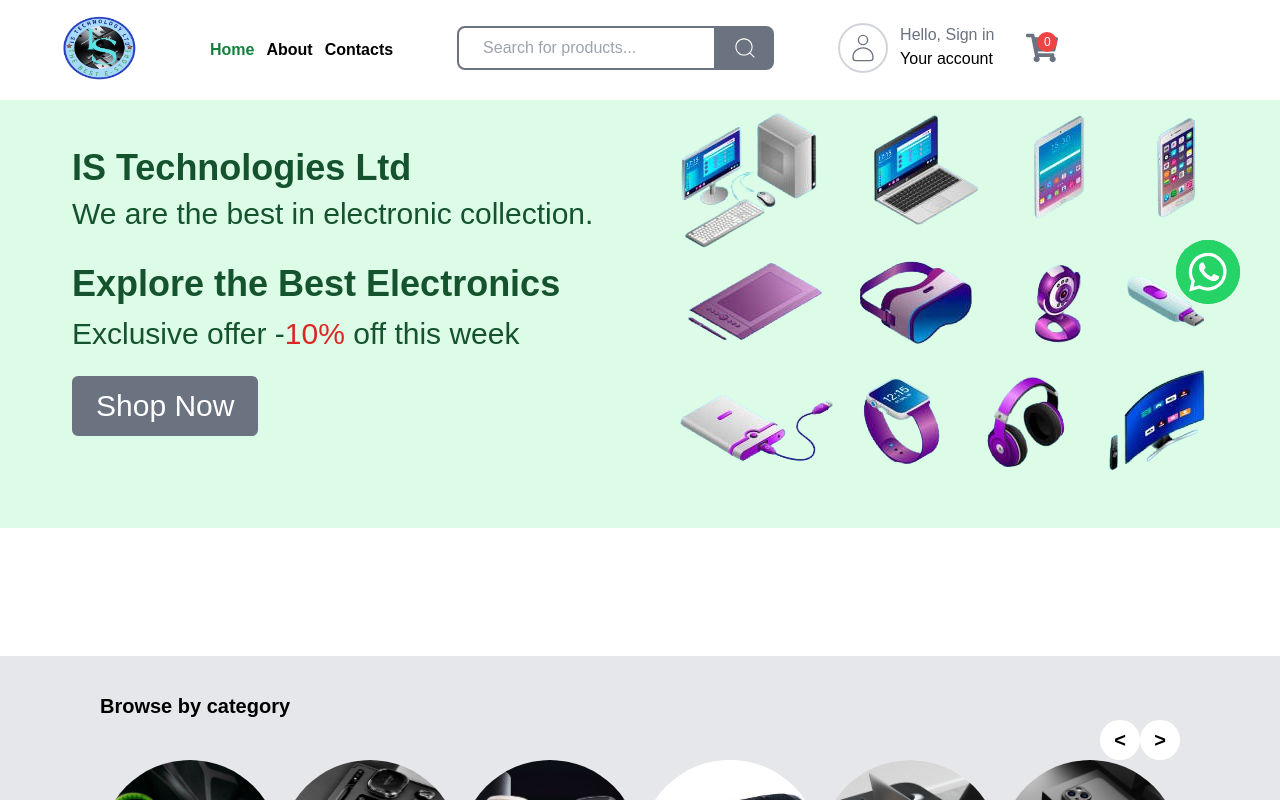
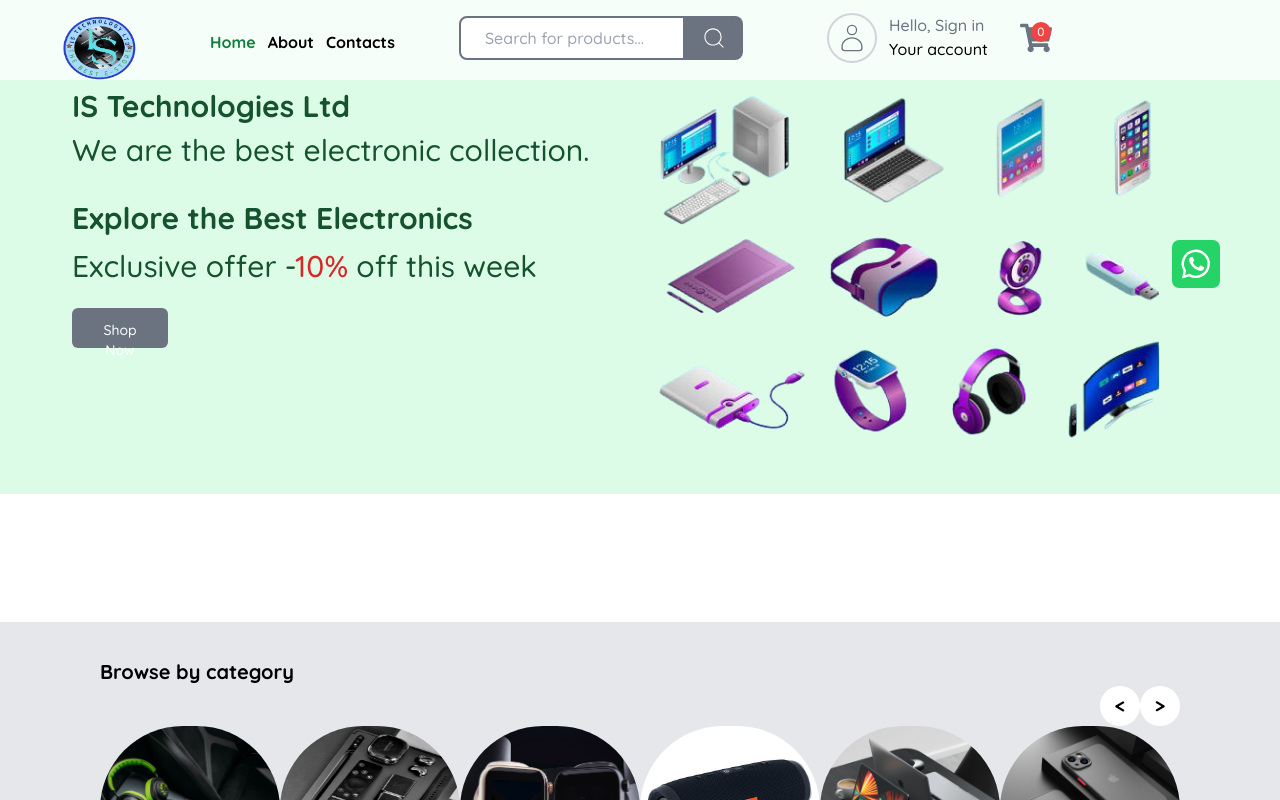
Before and after one commit to Paulin-NIYOBYOSE/Is-Tech, a React (Vite) app: page / in a window 1280 px wide. Shown: the top 800 px of the page. Built offline with nearby package versions, Linux system fonts and the light colour scheme.

Commit message:
Added some styles

```diff
--- a/src/components/Hero.jsx
+++ b/src/components/Hero.jsx
@@ -1,21 +1,26 @@
+import React from "react";
 const Hero = () => {
     return (
-        <div className="sans text-3xl text-green-900 mt-4 bg-green-100 overflow-hidden  md:p-8">
-            <div className="flex justify-between items-center flex-wrap">
-                <div className="mt-10 ml-10">
-                    <h1 className="text-4xl font-bold">IS Technologies Ltd</h1>
-                    <p className="mt-2">We are the best in electronic collection.</p>
-                    <h2 className="text-4xl font-bold mt-8">Explore the Best Electronics</h2>
-                    <p className="mt-3">Exclusive offer -<span className="text-red-600">10%</span> off this week</p>
-                    <button className="bg-gray-500 rounded-md mt-6 hover:bg-gray-600 text-white py-3 px-6">
-                        Shop Now
-                    </button>
+        <div className="text-3xl text-green-900 w-full bg-green-100 overflow-hidden ml-0 relative md:p-8">
+            <div className="flex flex-row justify-between items-center flex-wrap">
+                <div className="flex flex-row">
+                    <div className="mt-10 md:mt-14 w-1/2 md:ml-10 ml-5 ">
+                        <h1 className="md:text-3xl text-2xl font-bold">IS Technologies Ltd</h1>
+                        <p className="mt-2">We are the best electronic collection.</p>
+                        <h2 className="md:text-3xl text-2xl font-bold mt-8">Explore the Best Electronics</h2>
+                        <p className="mt-3">Exclusive offer -<span className="text-red-600">10%</span> off this week</p>
+                        <button className="bg-gray-500 rounded-md mt-6 h-10 w-24 hover:bg-gray-600 text-sm text-white md:py-3 md:px-6">
+                            Shop Now
+                        </button>
+                    </div>
+                    <img src="/images/Electronics.png" alt="Electronics" className="hidden md:block w-1/2 pt-10" />
                 </div>
 
                 <div className="relative w-full md:w-auto flex items-center justify-center">
-                    <div className="fixed right-4  md:right-10 z-50 top-60">
-                        <a href="https://wa.me/%2B250783644486?text=Hello">
-                            <div className="bg-green-500 rounded-full w-16 h-16 flex items-center justify-center">
+
+                    <div className=" rounded-full ">
+                        <a className="fixed right-0 md:right-10 z-50 top-60" href="https://wa.me/%2B250783644486?text=Hello">
+                            <div className="bg-green-500 rounded-full  w-12 h-12 mr-5 flex items-center justify-center">
                                 <svg
                                     xmlns="http://www.w3.org/2000/svg"
                                     aria-label="WhatsApp"
@@ -42,9 +47,10 @@
                                 </svg>
                             </div>
                         </a>
+
                     </div>
-                    <img src="/images/Electronics.png" alt="Electronics" className="w-full pt-10" />
                 </div>
+
             </div>
         </div>
     );
--- a/src/components/Navbar.jsx
+++ b/src/components/Navbar.jsx
@@ -63,7 +63,7 @@
         setSearchResults([]);
     };
     return (
-        <div className="bg-white w-full h-[100px] fixed z-20 sans md:px-[50px] pt-2 overflow-hidden px-[10px]  ">
+        <div className="bg-white w-full h-[80px] fixed z-20 sans md:px-[50px] pt-2 overflow-hidden px-[10px] backdrop-blur-sm bg-opacity-70">
             <div className="">
                 <div className="flex sm:gap-16 items-center">
                     <a href="">
@@ -72,15 +72,15 @@
                             {/* <Modal /> */}
                         </div>
                     </a>
-                    <ul className="hidden md:flex gap-3 mt-7">
+                    <ul className="hidden md:flex gap-3 mt-3">
                         <li className='mb-4 pb-2 font-bold text-green-700 cursor-pointer'>Home</li>
-                        <li className='mb-4 pb-2  font-semibold hover:text-green-700  cursor-pointer'>About</li>
-                        <li className='mb-4 pb-2 font-semibold hover:text-green-700 duration-700 cursor-pointer'>Contacts</li>
+                        <li className='mb-4 pb-2  font-bold hover:text-green-700  cursor-pointer'>About</li>
+                        <li className='mb-4 pb-2 font-bold hover:text-green-700 duration-700 cursor-pointer'>Contacts</li>
                     </ul>
                     <div className="lg:flex hidden max-w-[500px]">
                         <div >
                             <input
-                                className="border-2 border-gray-500 px-6 py-2 w-full rounded-l-lg focus:outline-none"
+                                className="border-2 mb-5 border-gray-500 px-6 py-2 w-full rounded-l-lg focus:outline-none"
                                 type="text"
                                 placeholder="Search for products..."
                                 value={searchTerm}
@@ -104,11 +104,11 @@
                             type="text"
                             placeholder="Search for products..."
                         /> */}
-                        <div className="bg-gray-500 text-white text-[26px] grid place-items-center px-4 rounded-r-lg">
+                        <div className="bg-gray-500 mb-5 text-white text-[26px] grid place-items-center px-4 rounded-r-lg">
                             <CiSearch />
                         </div>
                     </div>
-                    <div className="flex items-center justify-end gap-5 ml-auto sm:ml-0 md:right-0 sm:gap-4 md:gap-8">
+                    <div className="flex lg:mb-5  items-center justify-end gap-5 md:ml-5 sm:ml-0 md:right-0 sm:gap-4 md:gap-8">
                         <div className="md:flex gap-3 hidden cursor-pointer"
                             onClick={openModal}
                         >
@@ -220,11 +220,11 @@
                 </div>
                 <div className="sm:hidden flex ">
                     <input
-                        className="border-[1px] pl-5 border-gray-500 h-10 w-full rounded-l-lg"
+                        className="border-[1px] pl-5 border-gray-500 h-8 w-full rounded-l-lg "
                         type="text"
                         placeholder="Search for products..."
                     />
-                    <div className="bg-gray-500 text-white w-10  grid place-items-center rounded-r-lg">
+                    <div className="bg-gray-500 text-white   grid place-items-center rounded-r-lg">
                         <CiSearch />
                     </div>
                 </div>
--- a/src/index.css
+++ b/src/index.css
@@ -1,27 +1,9 @@
+@import url("https://fonts.googleapis.com/css2?family=Quicksand:wght@300..700&display=swap");
 @tailwind base;
 @tailwind components;
 @tailwind utilities;
-@import url("https://fonts.googleapis.com/css2?family=Inter:wght@100..900&family=Poppins:ital,wght@0,100;0,200;0,300;0,400;0,500;0,600;0,700;0,800;0,900;1,100;1,200;1,300;1,400;1,500;1,600;1,700;1,800;1,900&display=swap");
+
 * {
-  font-family: "Poppins", sans-serif;
-  font-weight: 400;
-  font-style: normal;
-  overflow-x: hidden;
+  font-family: "Quicksand", sans-serif;
+  font-weight: 500;
 }
-
-.sticky {
-  overflow-x: hidden;
-}
-.oregano-regular {
-  font-family: "Oregano", cursive;
-  font-weight: 400;
-  font-style: normal;
-  overflow-x: hidden;
-}
-.sans {
-  font-family: "Open Sans", sans-serif;
-  font-optical-sizing: auto;
-  font-style: normal;
-  font-variation-settings: "wdth" 100;
-  overflow-x: hidden;
-}
```
